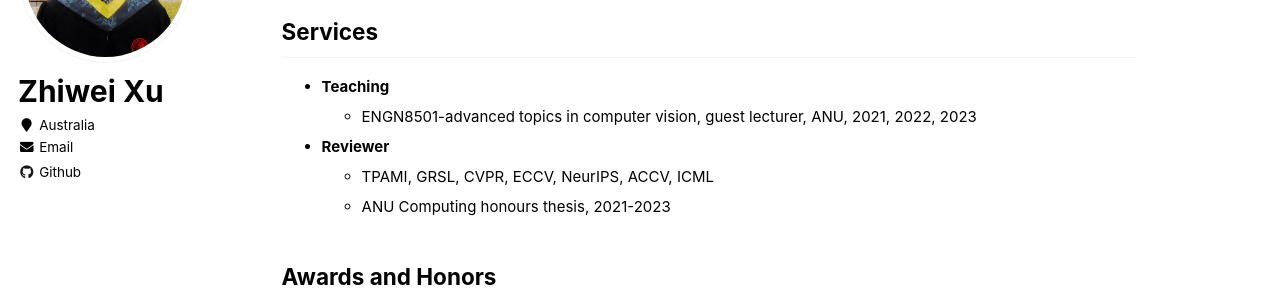
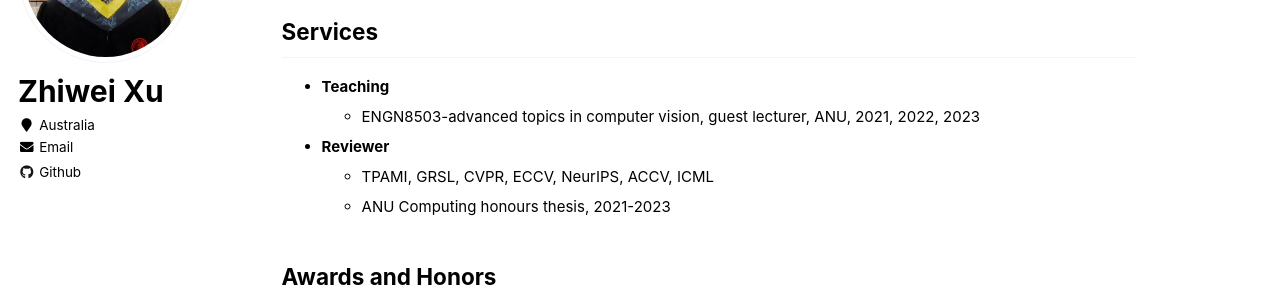
Before and after one commit to zwxu064/zwxu064.github.io, a Jekyll site: the page built from _pages/about.html, in a window 1280 px wide and 900 px high, scrolled down 2838 px. Shown: the part 153-453 px from the top of the window. Built offline with Jekyll 4.4.1, drawn with Linux system fonts in a browser that asks for light colours.

Commit message:
Update about.html

```diff
--- a/_pages/about.html
+++ b/_pages/about.html
@@ -200,7 +200,7 @@
   <ul>
     <li><div><strong>Teaching</strong>
       <ul>
-	<li><div>ENGN8501-advanced topics in computer vision, guest lecturer, ANU, 2021, 2022, 2023</div>
+	<li><div>ENGN8503-advanced topics in computer vision, guest lecturer, ANU, 2021, 2022, 2023</div>
       </ul>
 
     <li><div><strong>Reviewer</strong>
```
